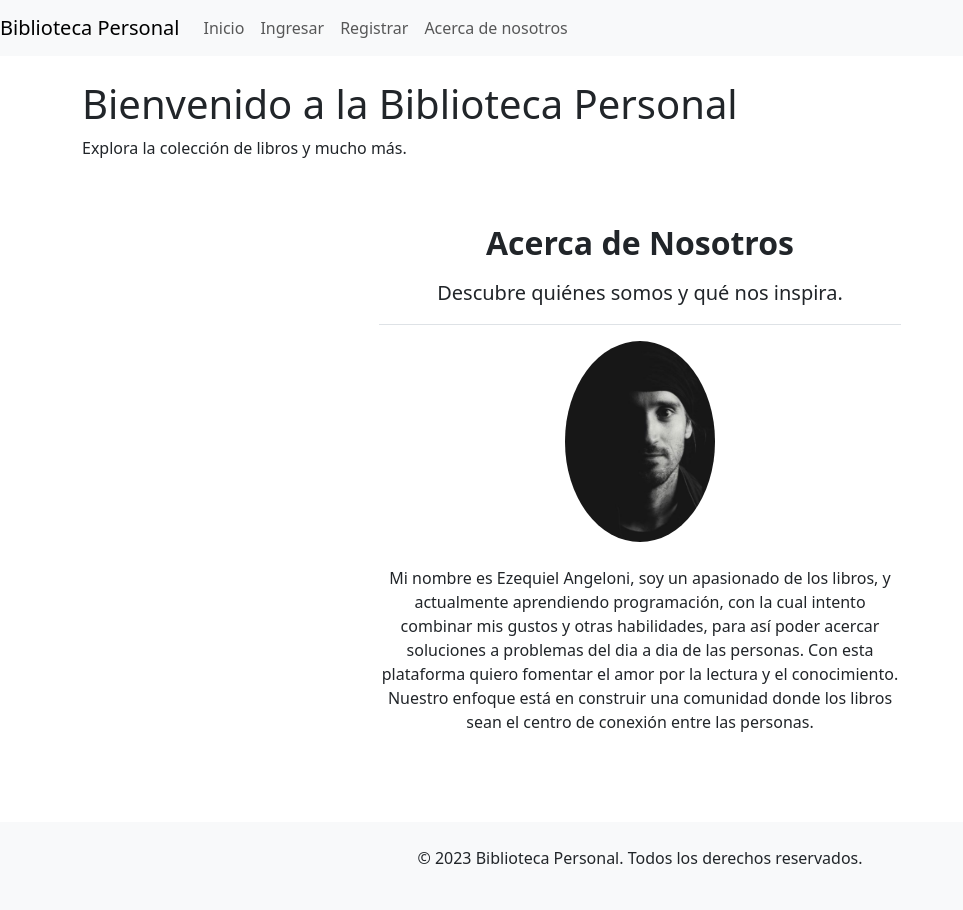
After one commit to ezecodo/Entrega1-Angeloni, a Django app: page /about/ in a window 1280 px wide. The commit adds this page. Shown: the whole page, without its empty margins (0-963 px from the left). Run offline with Django 4.2, Linux system fonts and the light colour scheme; some libraries are stand-ins or nearby versions.

Commit message:
Acerca de nosotros creado

```diff
--- a/biblioteca/urls.py
+++ b/biblioteca/urls.py
@@ -32,6 +32,7 @@ urlpatterns = [
 
 
 
+
 ]
 
 if settings.DEBUG:
--- /dev/null
+++ b/inicio/templates/inicio/about.html
@@ -0,0 +1,50 @@
+{% extends 'inicio/homepage.html' %} {% load static %} {% block content %}
+<div class="about-section py-5">
+  <div class="container">
+    <div class="row g-5">
+      <div class="col-lg-6 mx-auto text-center">
+        <h2 class="fw-bold">Acerca de Nosotros</h2>
+        <p class="lead mt-3">Descubre quiénes somos y qué nos inspira.</p>
+        <div class="border-top pt-3 mt-3">
+          <img
+            src="{% static 'images/me.jpg' %}"
+            alt="Nuestro equipo"
+            class="img-fluid rounded-circle mb-4"
+            width="150"
+          />
+          <p>
+            Mi nombre es Ezequiel Angeloni, soy un apasionado de los libros, y
+            actualmente aprendiendo programación, con la cual intento combinar
+            mis gustos y otras habilidades, para así poder acercar soluciones a
+            problemas del dia a dia de las personas. Con esta plataforma quiero
+            fomentar el amor por la lectura y el conocimiento. Nuestro enfoque
+            está en construir una comunidad donde los libros sean el centro de
+            conexión entre las personas.
+          </p>
+        </div>
+      </div>
+    </div>
+  </div>
+</div>
+{% endblock %} {% block extracss %}
+<style>
+  .about-section {
+    margin-top: 4rem;
+    background-color: #f8f9fa;
+    border-radius: 0.5rem;
+  }
+  .about-section h2 {
+    color: #495057;
+  }
+  .about-section p {
+    color: #6c757d;
+  }
+  .about-section .lead {
+    color: #212529;
+  }
+  .about-section img {
+    border: 4px solid #fff;
+    box-shadow: 0 4px 8px rgba(0, 0, 0, 0.1);
+  }
+</style>
+{% endblock %}
--- a/inicio/templates/inicio/homepage.html
+++ b/inicio/templates/inicio/homepage.html
@@ -81,7 +81,11 @@
               >Registrar</a
             >
           </li>
+
           {% endif %}
+          <li class="nav-item">
+            <a class="nav-link" href="{% url 'about' %}">Acerca de nosotros</a>
+          </li>
         </ul>
       </div>
     </nav>
--- a/inicio/urls.py
+++ b/inicio/urls.py
@@ -1,6 +1,8 @@
 from django.urls import path
 from . import views
+from .views import about
 
 urlpatterns = [
     path('', views.homepage, name='homepage'),
+    path('about/', about, name='about'),
 ]
--- a/inicio/views.py
+++ b/inicio/views.py
@@ -2,3 +2,6 @@ from django.shortcuts import render
 
 def homepage(request):
     return render(request, 'inicio/homepage.html')
+
+def about(request):
+    return render(request, 'inicio/about.html')
```
Also changed, not shown: db.sqlite3, media/profile_images/lusatia-322.jpg (added), static/images/me.jpg (added).
